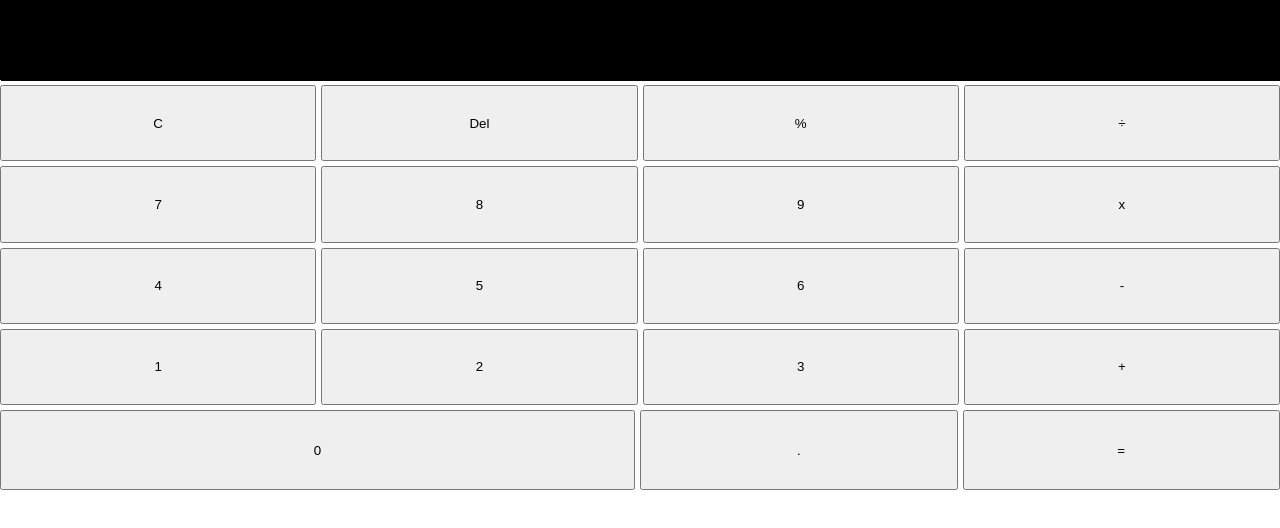
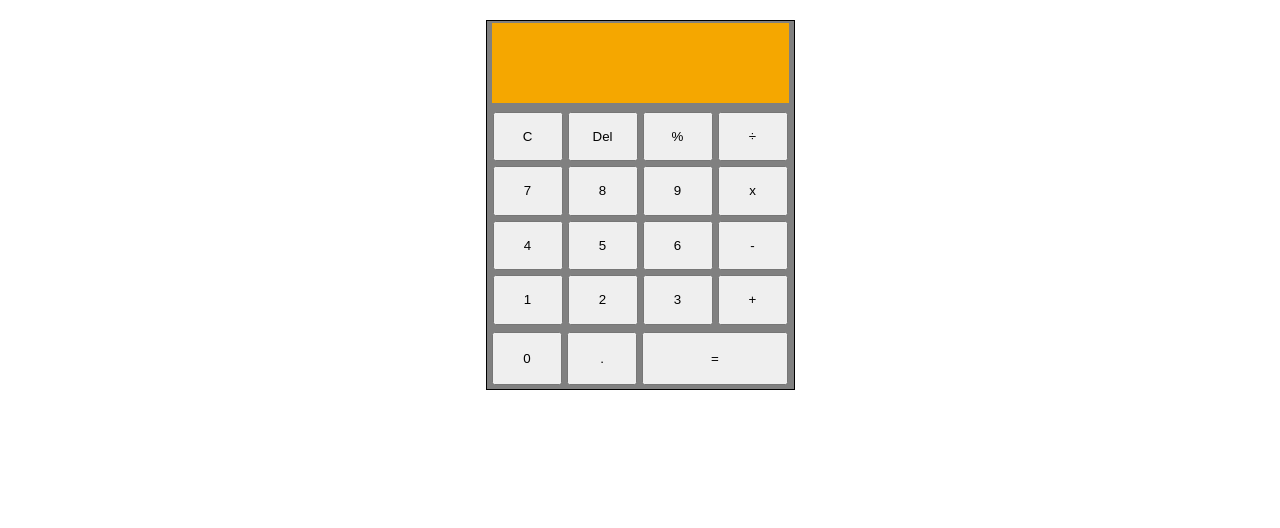
Before and after one commit to sallaheb/calculator-challenge, a plain HTML site: page index.html in a window 1280 px wide. Drawn offline with nearby package versions, Linux system fonts and the light colour scheme; files that its build step writes are made by us from their sources.

Commit message:
styled the calculator by changing size and color

```diff
--- a/main.scss
+++ b/main.scss
@@ -5,38 +5,52 @@
   box-sizing: border-box;
 }
 
+.outer-conainer {
+  width:309px;
+  height: 370px;
+  background-color: grey;
+  border:1px black solid;
+  display: grid;
+  margin: 0 auto;
+  justify-items: center;
+  margin-top: 20px;
+}
+
+
 .Buttons-topsection {
   display: grid;
-  grid-template-columns: repeat(4, 1fr);
-  height: 20rem;
+  grid-template-columns: repeat(4, 70px);
+  height: 213px;
   gap: 5px;
 }
 
 .Button-bottomsection {
   display: grid;
-  grid-template-columns: 2fr 1fr 1fr;
-  height: 5rem;
+  grid-template-columns: 70px 70px 146px;
+  height: 53px;
   gap: 5px;
-  margin-top: 5px;
+  margin-top: 4px;
 }
 
+
+
 .screendisplay {
+  width: 300px;
   height: 5rem;
-  border: 1px black solid;
+  border:none;
   margin-bottom: 5px;
+  margin-left: 3px;
+  margin-top: 2px;
   &__top {
-    color:white;
-    background: black;
-    width: 100vw;
+    color:black;
+    background: rgb(245, 167, 0);
     height: 2.5rem;
-    border: 1px black solid;
+    width: 297px;
   }
   &__bottom {
-    color:white;
-    background: black;
-    width: 100vw;
+    color:black;
+    background: rgb(245, 167, 0);;
     height: 2.5rem;
-    border: 1px black solid;
+    width: 297px;
   }
-
 }
```
Also changed, not shown: README.md, 1 other file.
